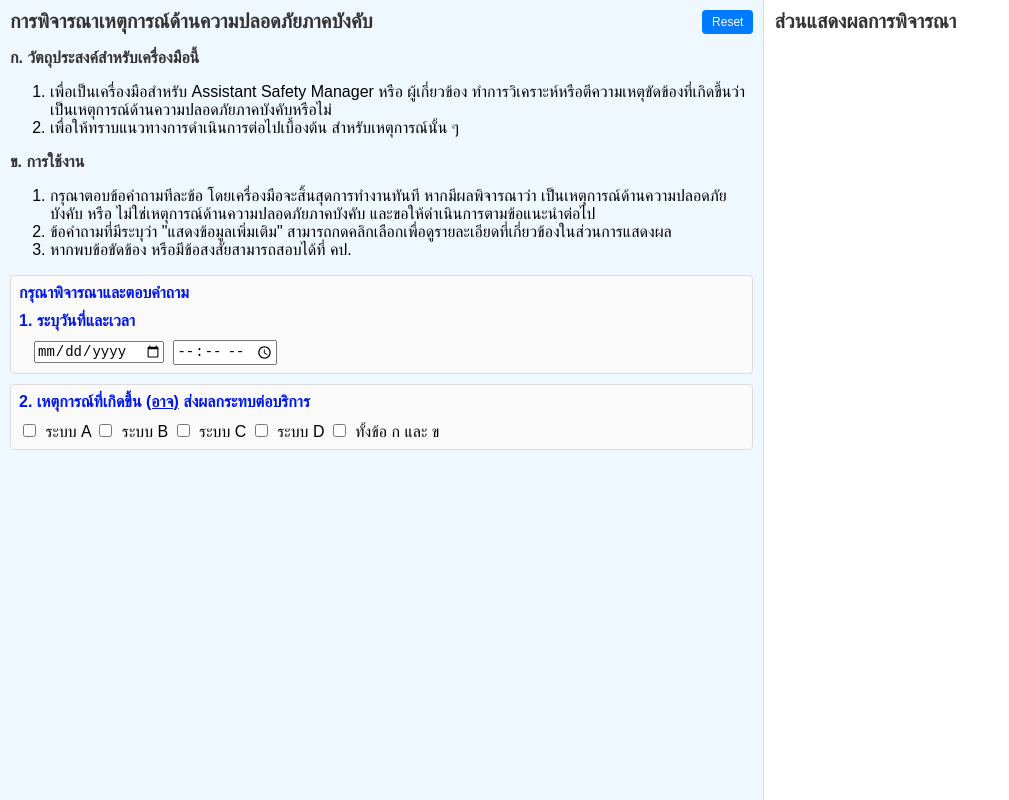
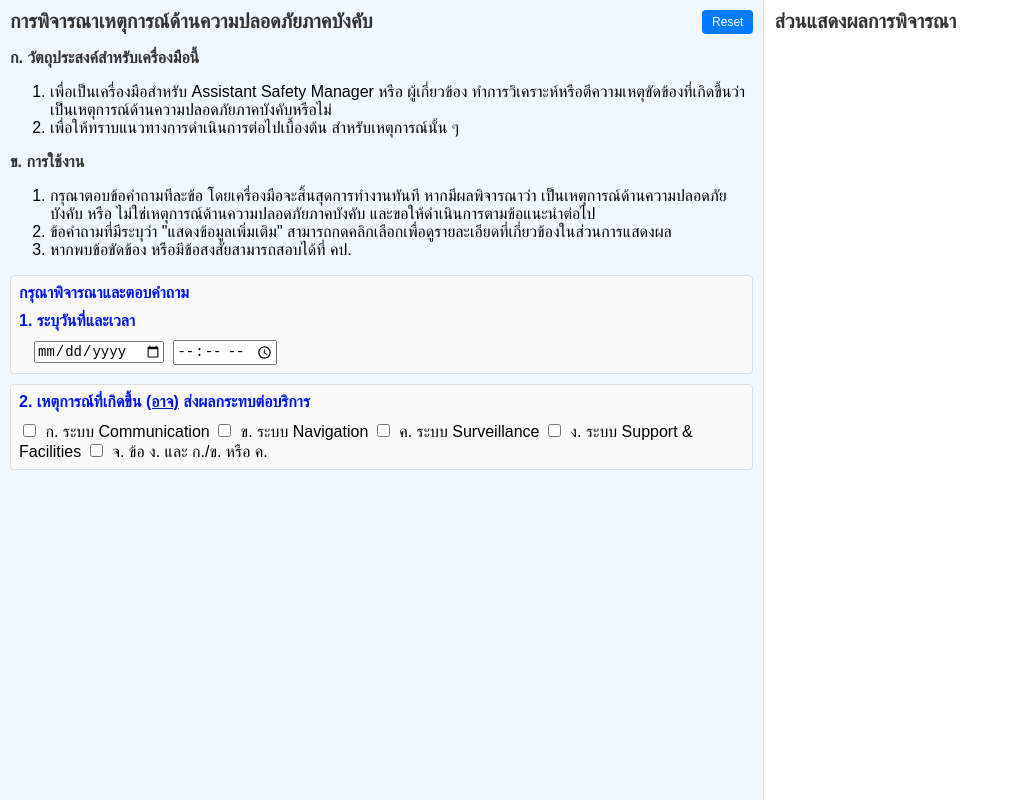
Before and after one commit to Tcell007/Check1, a plain HTML site: page index.html in a window 1280 px wide. Shown: the whole page, without its empty margins (0-1009 px from the left). Drawn offline with Linux system fonts and the light colour scheme.

Commit message:
Update index.html

```diff
--- a/index.html
+++ b/index.html
@@ -127,11 +127,11 @@
         </div>
         <div class="question">
             <h2>2. เหตุการณ์ที่เกิดขึ้น <u>(อาจ)</u> ส่งผลกระทบต่อบริการ</h2>
-            <label><input type="checkbox" id="systemA" onchange="updateResult()" /> ระบบ A</label>
-            <label><input type="checkbox" id="systemB" onchange="updateResult()" /> ระบบ B</label>
-            <label><input type="checkbox" id="systemC" onchange="updateResult()" /> ระบบ C</label>
-            <label><input type="checkbox" id="systemD" onchange="updateResult()" /> ระบบ D</label>
-            <label><input type="checkbox" id="bothAB" onchange="updateResult()" /> ทั้งข้อ ก และ ข</label>
+            <label><input type="checkbox" id="systemA" onchange="updateResult()" /> ก. ระบบ Communication</label>
+            <label><input type="checkbox" id="systemB" onchange="updateResult()" /> ข. ระบบ Navigation</label>
+            <label><input type="checkbox" id="systemC" onchange="updateResult()" /> ค. ระบบ Surveillance</label>
+            <label><input type="checkbox" id="systemD" onchange="updateResult()" /> ง. ระบบ Support & Facilities</label>
+            <label><input type="checkbox" id="bothAB" onchange="updateResult()" /> จ. ข้อ ง. และ ก./ข. หรือ ค.</label>
         </div>
         <div class="question hidden" id="question3">
             <h2>3. บริการที่ขัดข้องเป็นบริการระบบ CNS ซึ่ง</h2>
```
